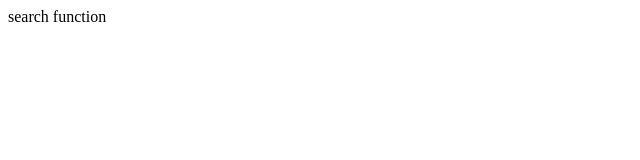
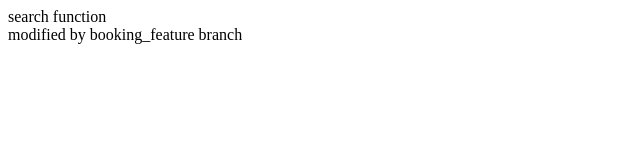
Before and after one commit to byulrim/myProject, a plain HTML site: page search.html in a window 1280 px wide. Shown: the whole page, without its empty margins (0-640 px from the left). Drawn offline with Linux system fonts and the light colour scheme.

Commit message:
branch(booking_feature) first commit.

```diff
--- a/search.html
+++ b/search.html
@@ -1,6 +1,7 @@
 <html>
 	<head></head>
 	<body>
-		search function
+		<p>search function<br />
+		modified by booking_feature branch</p>
 	</body>
 </html>
```
